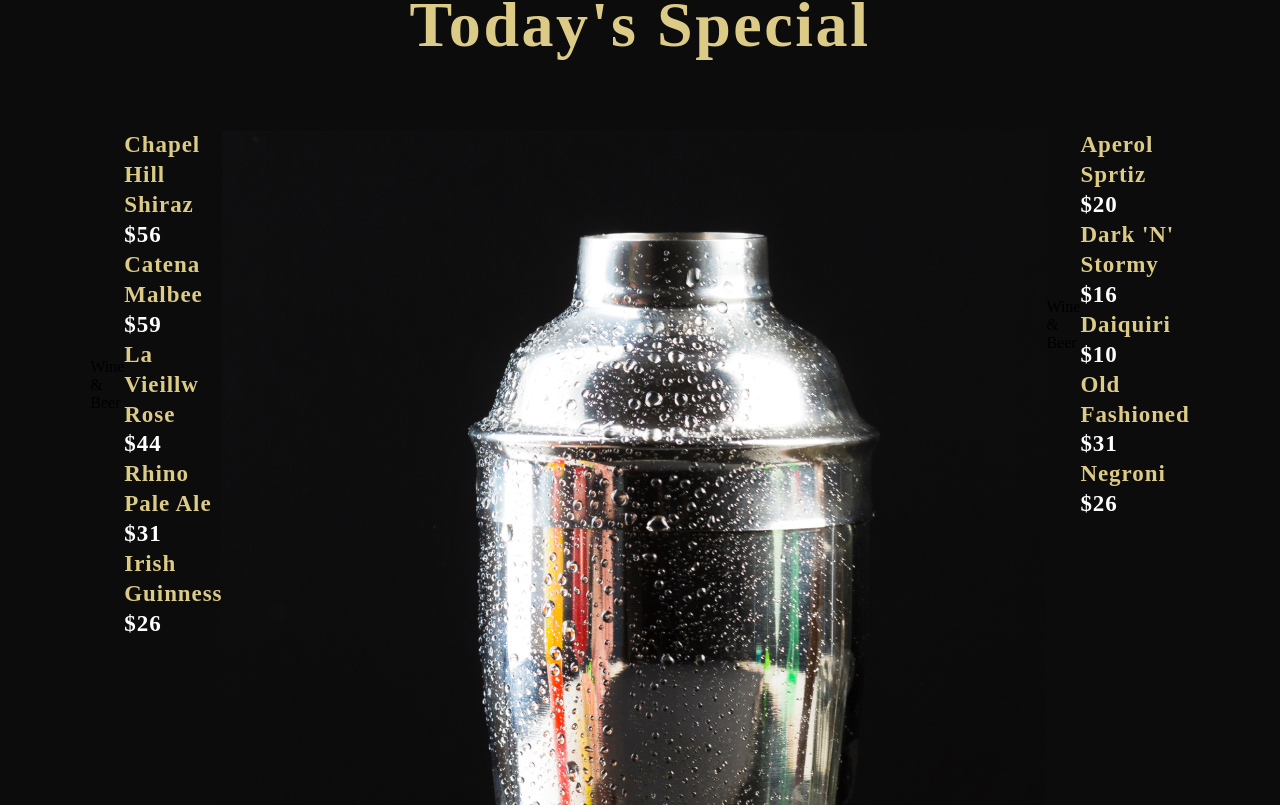
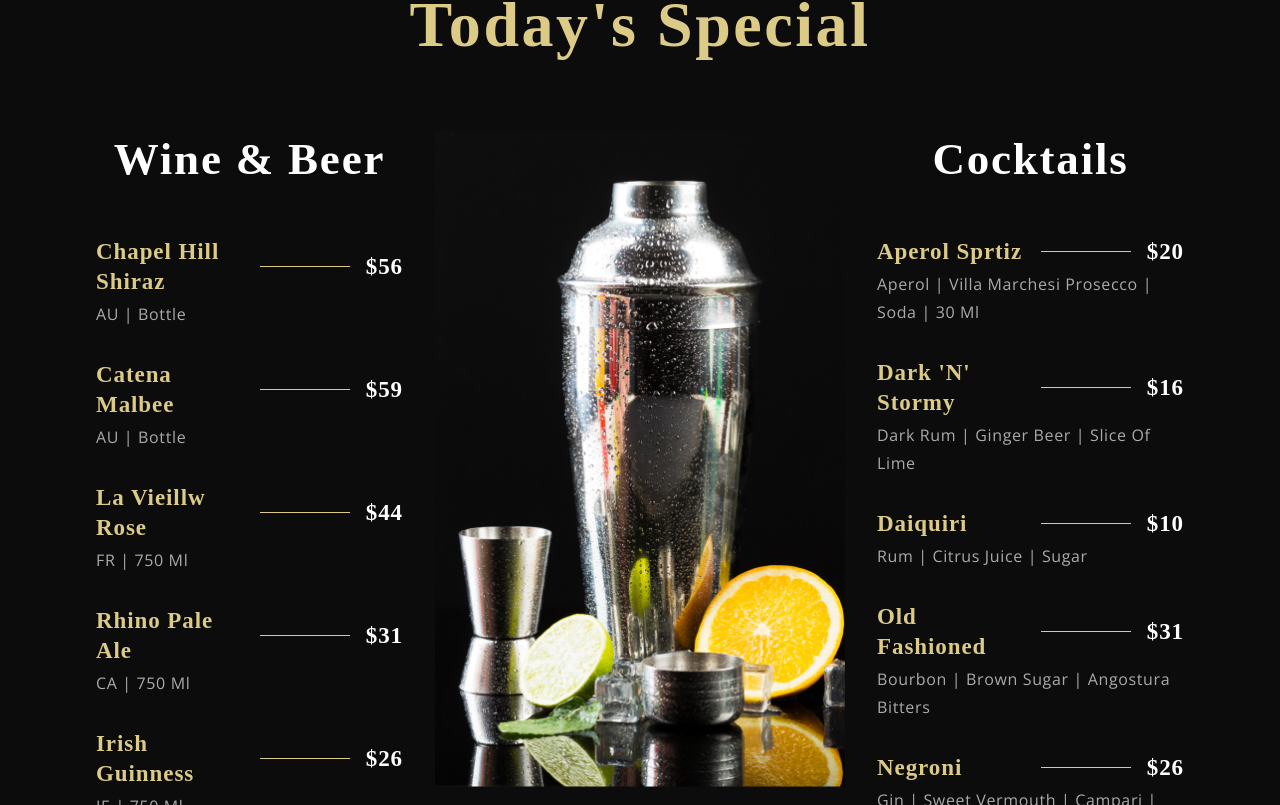
Before and after one commit to dong-geon-Lee/restaurant-website, a React (Create React App) app: page / in a window 1280 px wide. Shown: the part 2275-3080 px from the top of the page. Built offline with nearby package versions, Linux system fonts and the light colour scheme; a web font is replaced by a local one.

Commit message:
completed specialmenu

```diff
--- a/src/components/Menuitem/MenuItem.css
+++ b/src/components/Menuitem/MenuItem.css
@@ -0,0 +1,35 @@
+.app__menuitem {
+  width: 100%;
+  margin: 1rem 0;
+
+  display: flex;
+  flex-direction: column;
+}
+
+.app__menuitem-head {
+  display: flex;
+  justify-content: space-between;
+  align-items: center;
+}
+
+.app__menuitem-sub {
+  width: 100%;
+  margin-top: 0.2rem;
+}
+
+.app__menuitem-name {
+  flex: 1;
+}
+
+.app__menuitem-dash {
+  width: 90px;
+  height: 1px;
+  background: var(--color-golden);
+  margin: 0 1rem;
+}
+
+.app__menuitem-price {
+  display: flex;
+  justify-content: flex-end;
+  align-items: flex-end;
+}
--- a/src/components/Menuitem/MenuItem.jsx
+++ b/src/components/Menuitem/MenuItem.jsx
@@ -10,10 +10,16 @@
           {title}
         </p>
       </div>
-
+      <div className="app__menuitem-dash" />
       <div className="app__menuitem-price">
         <p className="p__cormorant">{price}</p>
       </div>
+    </div>
+
+    <div className="app__menuitem-sub">
+      <p className="p__opensans" style={{ color: "#AAAAAA" }}>
+        {tags}
+      </p>
     </div>
   </div>
 );
--- a/src/container/Menu/SpecialMenu.css
+++ b/src/container/Menu/SpecialMenu.css
@@ -18,3 +18,69 @@
   /* 모바일 모드에서 사용하기 위해 미리 선언 */
   flex-direction: row;
 }
+
+.app__specialMenu-menu_heading {
+  font-family: var(--font-base);
+  font-weight: 600;
+  font-size: 45px;
+  line-height: 58.5px;
+  letter-spacing: 0.04em;
+  color: var(--color-white);
+}
+
+.app__specialMenu-menu_wine,
+.app__specialMenu-menu_cocktails {
+  flex: 1;
+  width: 100%;
+  flex-direction: column;
+}
+
+.app__specialMenu-menu_img {
+  width: 410px;
+  margin: 0 2rem;
+}
+
+.app__specialMenu-menu_img img {
+  width: 100%;
+  height: auto;
+}
+
+.app__specialMenu_menu_items {
+  display: flex;
+  flex-direction: column;
+  margin: 2rem 0;
+  width: 100%;
+}
+
+@media screen and (min-width: 2000px) {
+  .app__specialMenu-menu_img {
+    width: 650px;
+  }
+
+  .app__specialMenu-menu_img img {
+    height: 920px;
+  }
+}
+
+@media screen and (max-width: 1150px) {
+  .app__specialMenu-menu {
+    flex-direction: column;
+    align-items: center;
+    width: 100%;
+  }
+
+  .app__specialMenu-menu_img {
+    margin: 3rem 0;
+  }
+}
+
+@media screen and (max-width: 650px) {
+  .app__specialMenu-menu_img {
+    width: 100%;
+  }
+
+  .app__specialMenu-menu_heading {
+    font-size: 35px;
+    line-height: 48.5px;
+  }
+}
--- a/src/container/Menu/SpecialMenu.jsx
+++ b/src/container/Menu/SpecialMenu.jsx
@@ -6,14 +6,13 @@
 const SpecialMenu = () => (
   <div className="app__specialMenu flex__center section__padding" id="menu">
     <div className="app__specialMenu-title">
-      <SubHeading title="Menu that fits you palatte" />
-      <h1 className="headtext__cormorant">Today's Special</h1>
+      <SubHeading title="Menu that fits your palatte" />
+      <h1 className="headtext__cormorant">Today&apos;s Special</h1>
     </div>
 
     <div className="app__specialMenu-menu">
-      <div className="app__specialMenu-menu_wine flex__center">
-        <p className="app__specialMenu_menu_heading">Wine & Beer</p>
-
+      <div className="app__specialMenu-menu_wine  flex__center">
+        <p className="app__specialMenu-menu_heading">Wine & Beer</p>
         <div className="app__specialMenu_menu_items">
           {data.wines.map((wine, index) => (
             <MenuItem
@@ -27,12 +26,11 @@
       </div>
 
       <div className="app__specialMenu-menu_img">
-        <img src={images.menu} alt="menu-img" />
+        <img src={images.menu} alt="menu__img" />
       </div>
 
-      <div className="app__specialMenu-menu_cocktails flex__center">
-        <p className="app__specialMenu_menu_heading">Wine & Beer</p>
-
+      <div className="app__specialMenu-menu_cocktails  flex__center">
+        <p className="app__specialMenu-menu_heading">Cocktails</p>
         <div className="app__specialMenu_menu_items">
           {data.cocktails.map((cocktail, index) => (
             <MenuItem
@@ -46,7 +44,7 @@
       </div>
     </div>
 
-    <div style={{ marginTop: "15px" }}>
+    <div style={{ marginTop: 15 }}>
       <button type="button" className="custom__button">
         View More
       </button>
```
